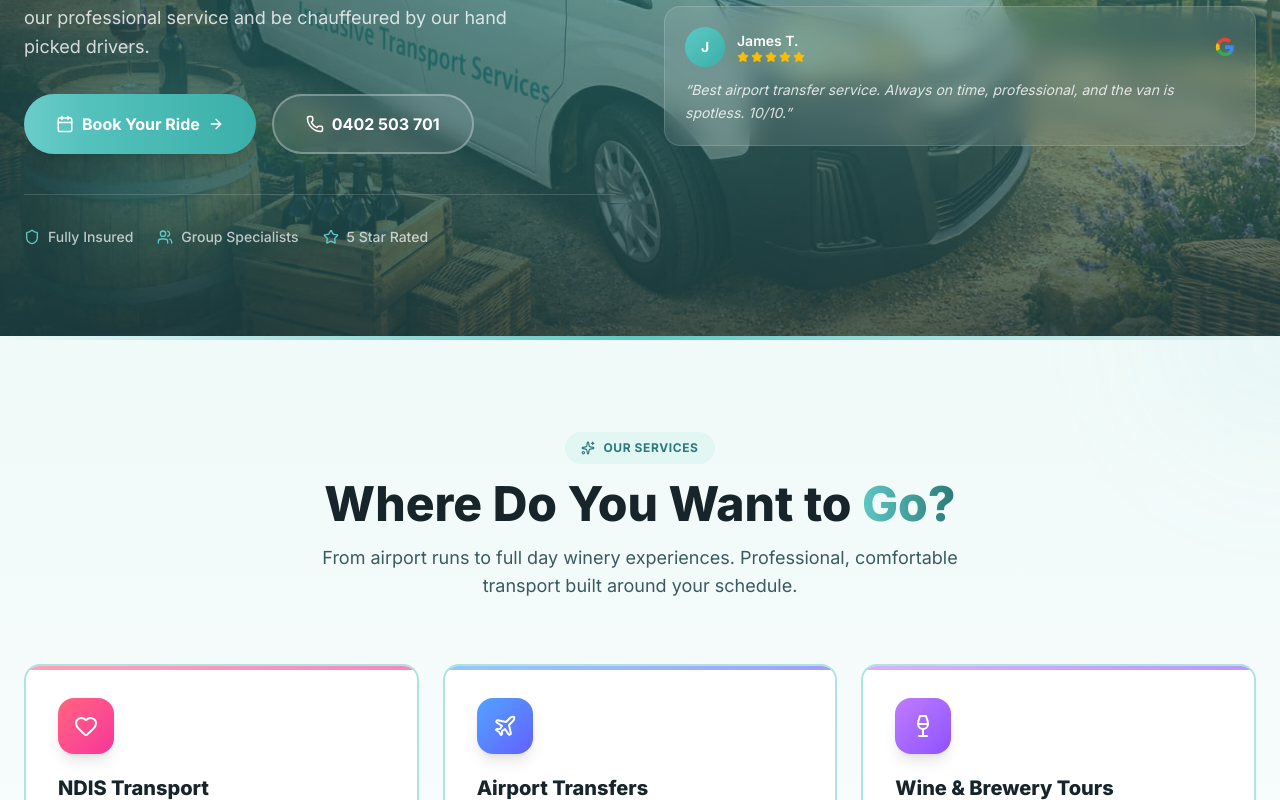
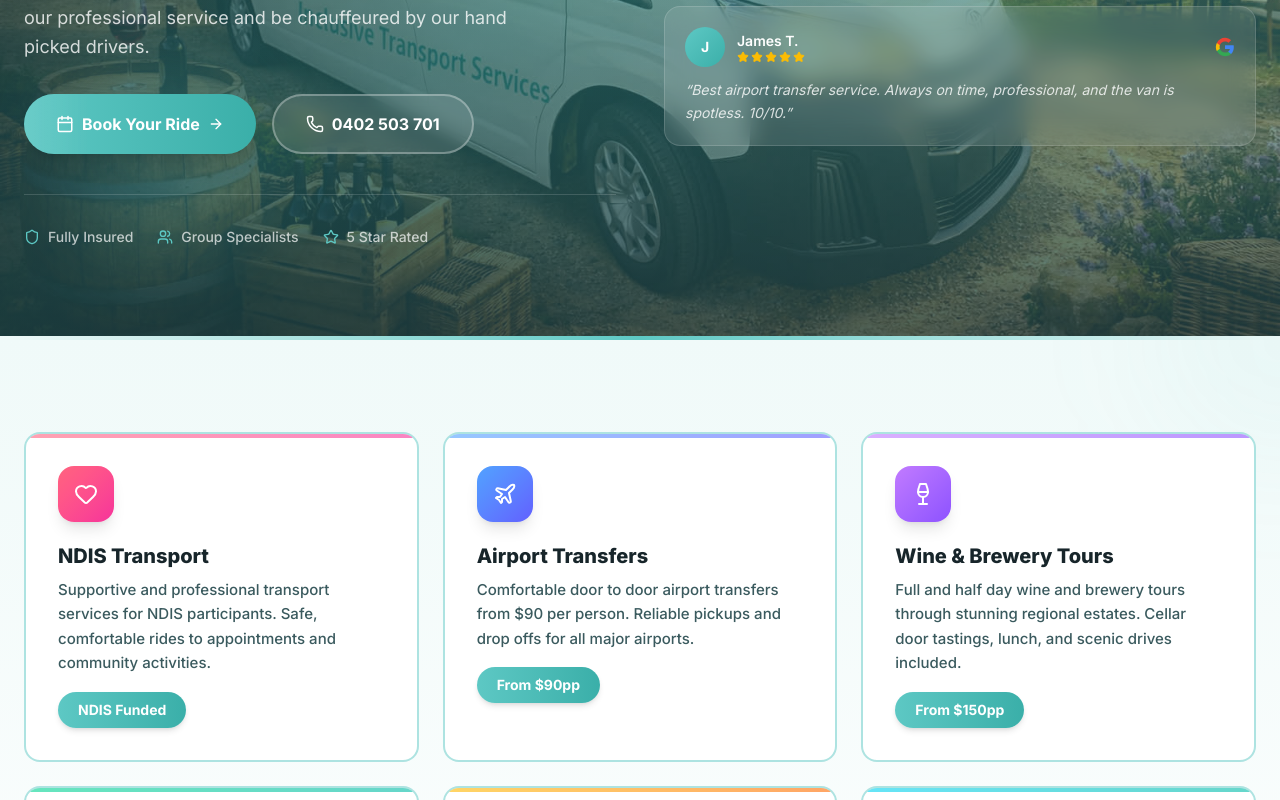
Before and after one commit to rileykenn/inclusive-transport-proposal, a Next.js app: page / in a window 1280 px wide. Shown: the part 464-1264 px from the top of the page. Built offline with nearby package versions, Linux system fonts and the light colour scheme.

Commit message:
Remove services section header - client rethinking

```diff
--- a/src/app/page.tsx
+++ b/src/app/page.tsx
@@ -464,22 +464,7 @@ function Services() {
             <div className="absolute -bottom-32 -left-32 w-64 h-64 rounded-full bg-[var(--color-primary-dark)]/5 blur-3xl" />
 
             <div className="max-w-7xl mx-auto relative">
-                <motion.div variants={fadeUp} className="text-center mb-16">
-                    <div className="inline-flex items-center gap-2 bg-[var(--color-primary)]/10 text-[var(--color-primary-deeper)] px-4 py-2 rounded-full text-xs font-bold uppercase tracking-wider mb-4">
-                        <Sparkles size={14} />
-                        Our Services
-                    </div>
-                    <h2 className="text-3xl sm:text-5xl font-extrabold text-[var(--color-text)] mb-4">
-                        Where Do You Want to{" "}
-                        <span className="text-transparent bg-clip-text bg-gradient-to-r from-[var(--color-primary)] to-[var(--color-primary-deeper)]">
-                            Go?
-                        </span>
-                    </h2>
-                    <p className="text-lg text-[var(--color-text-secondary)] max-w-2xl mx-auto">
-                        From airport runs to full day winery experiences. Professional,
-                        comfortable transport built around your schedule.
-                    </p>
-                </motion.div>
+                {/* Services header removed — client rethinking */}
 
                 <div className="grid md:grid-cols-2 lg:grid-cols-3 gap-6">
                     {services.map((service) => (
```
